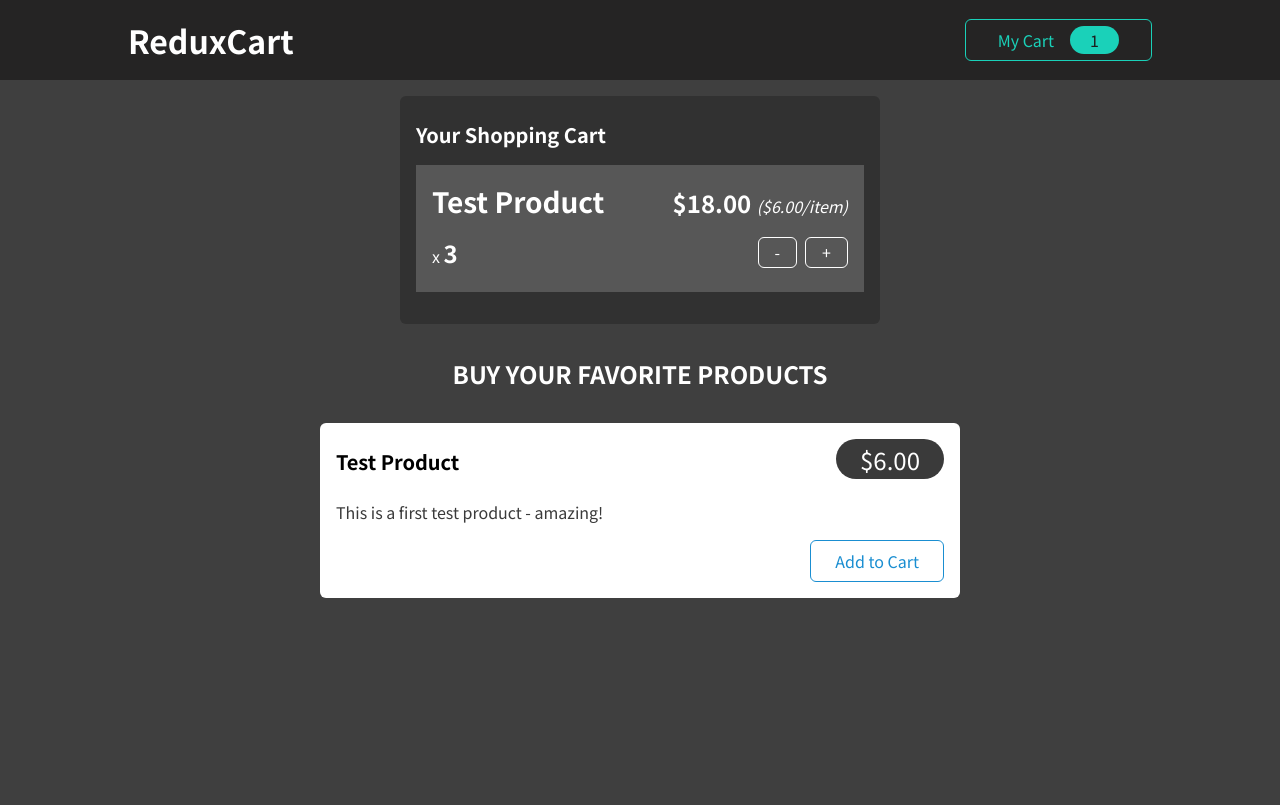
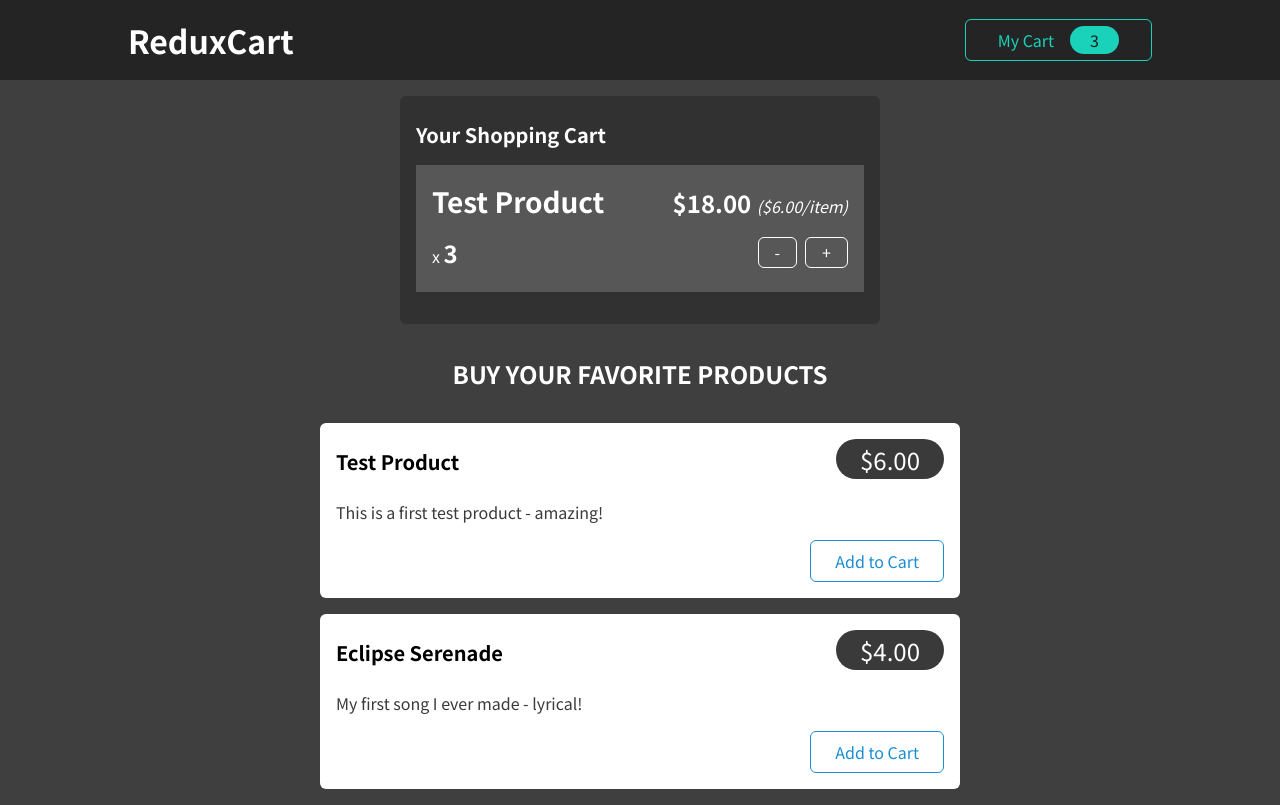
Before and after one commit to calculus0129/react-project-7, a Next.js app: page / in a window 1280 px wide. Built offline with nearby package versions, Linux system fonts and the light colour scheme.

Commit message:
feat: show total cart item number at header badge.
perf: minimize prop datasize by replacing Product props with pid.
refactor: add more sample data.
feat: show total cart item number at header badge.

```diff
--- a/components/Cart/CartItem.tsx
+++ b/components/Cart/CartItem.tsx
@@ -1,5 +1,4 @@
 import classes from "./CartItem.module.css";
-import { Product } from "@/ds";
 import { productMap } from "@/db/Products";
 import { useDispatch } from "react-redux";
 import { actions } from "@/store";
--- a/components/Cart/index.tsx
+++ b/components/Cart/index.tsx
@@ -1,7 +1,6 @@
 import Card from "@/components/UI/Card";
 import classes from "./Cart.module.css";
 import CartItem from "./CartItem";
-import { Product } from "@/ds";
 import { useSelector } from "react-redux";
 import { RootState } from "@/store";
 
--- a/components/MainHeader/CartButton.tsx
+++ b/components/MainHeader/CartButton.tsx
@@ -1,17 +1,23 @@
 import classes from "./CartButton.module.css";
 import { useDispatch } from "react-redux";
-import { actions } from "@/store";
+import { actions, RootState } from "@/store";
+import { useSelector } from "react-redux";
 
 const CartButton: React.FC = () => {
   const dispatch = useDispatch();
   const toggleCartHandler = () => {
     dispatch(actions.uiActions.toggleCart());
   };
+  const cart = useSelector((state: RootState) => state.cart.cart);
 
   return (
     <button className={classes.button} onClick={toggleCartHandler}>
       <span>My Cart</span>
-      <span className={classes.badge}>1</span>
+      <span className={classes.badge}>
+        {Object.entries(cart).reduce((acc, [_pid, quantity]) => {
+          return quantity + acc;
+        }, 0)}
+      </span>
     </button>
   );
 };
--- a/components/Shop/ProductItem.tsx
+++ b/components/Shop/ProductItem.tsx
@@ -1,4 +1,3 @@
-import { Product } from "@/ds";
 import Card from "@/components/UI/Card";
 import classes from "./ProductItem.module.css";
 import { productMap } from "@/db/Products";
--- a/components/Shop/Products.tsx
+++ b/components/Shop/Products.tsx
@@ -1,6 +1,5 @@
 import ProductItem from "./ProductItem";
 import classes from "./Products.module.css";
-import { ProductImpl } from "@/ds";
 import { productMap } from "@/db/Products";
 
 const Products: React.FC = (props) => {
--- a/db/Products/index.ts
+++ b/db/Products/index.ts
@@ -6,6 +6,12 @@ const sampleProducts: Product[] = [
     new Date(),
     "This is a first test product - amazing!",
     6,
+  ),
+  ProductImpl.create(
+    "Eclipse Serenade",
+    new Date(2022, 11, 29),
+    "My first song I ever made - lyrical!",
+    4,
   ),
 ];
 
```
